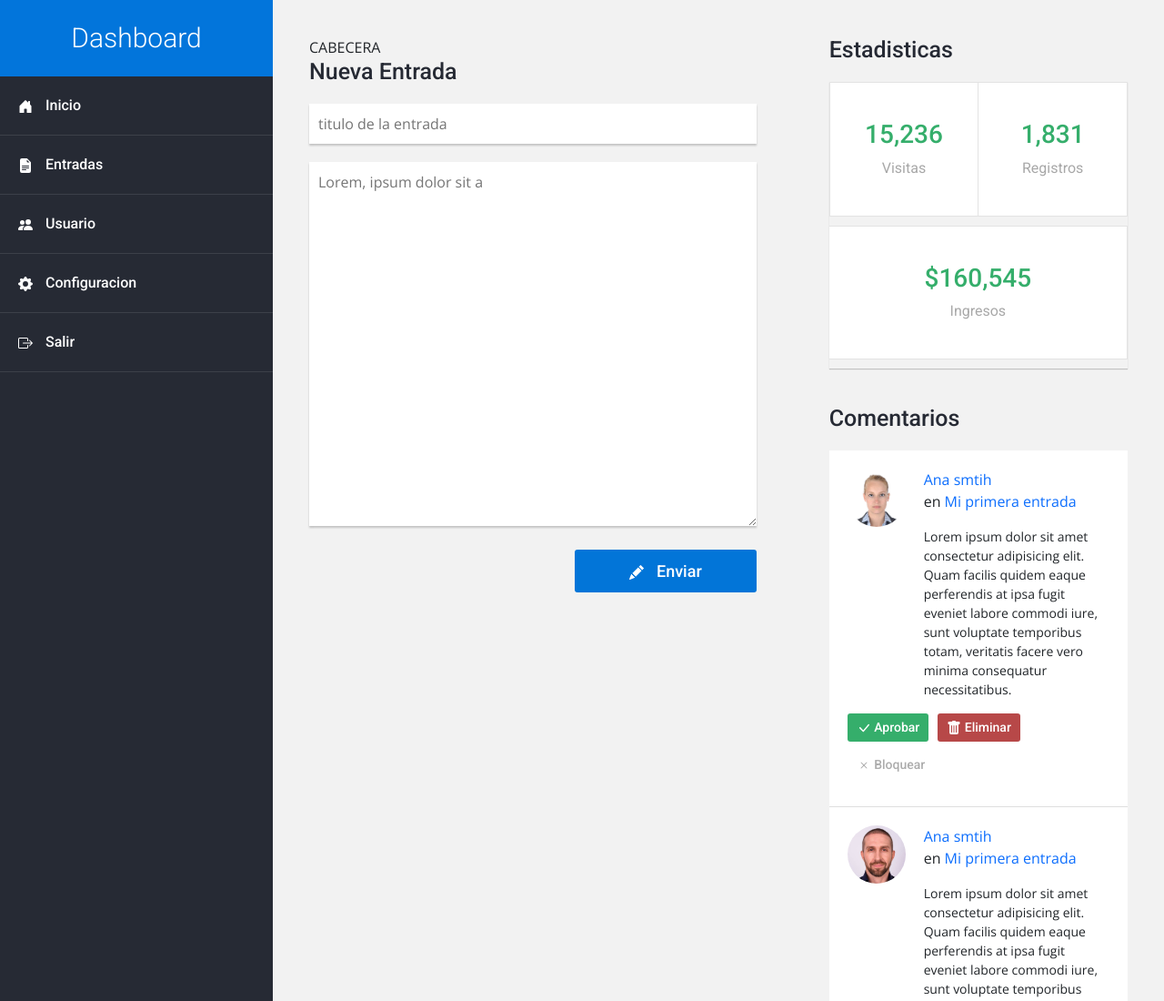
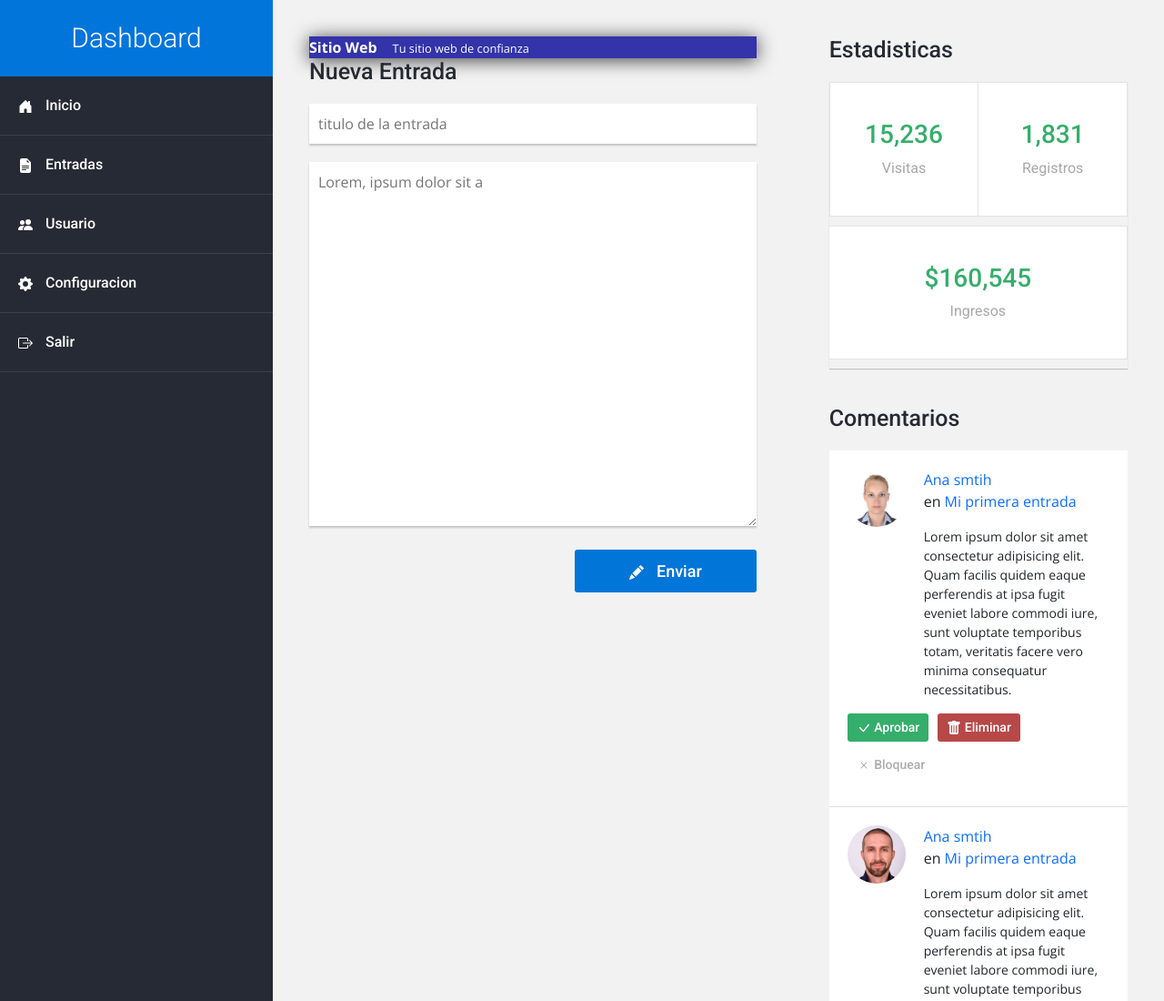
Before and after one commit to osmely10/4.Bootstrap, a plain HTML site: page Practicas/Dashboard/Index.html in a window 1280 px wide. Shown: the top 1100 px of the page at 91% size. Drawn offline with nearby package versions, Linux system fonts and the light colour scheme.

Commit message:
Cambios a la cabecera

```diff
--- a/Practicas/Dashboard/Index.html
+++ b/Practicas/Dashboard/Index.html
@@ -57,7 +57,10 @@
                 <div class="row">
                     <div class="columna col-12 col-lg-7">
                         <div class="widget nueva_entrada">
-                            <div id="cabecera">CABECERA</div>
+                            <div id="cabecera">
+                                Sitio Web
+                                <span id="tagline">Tu sitio web de confianza</span>
+                            </div>
                             <h3 class="titulo">Nueva Entrada</h3>
                             <form action="">
                                 <input type="text" placeholder="titulo de la entrada"/>
--- a/Practicas/Dashboard/css/estilos.css
+++ b/Practicas/Dashboard/css/estilos.css
@@ -202,6 +202,21 @@ a {
 .main .comentarios .comentario .botones .eliminar:hover {background: #c9302c;}
 .main .comentarios .comentario .botones .bloquear:hover {color: #fff; background: #acacac;}
 
+#cabecera {
+    background: #33a;
+    box-shadow: 0px 2px 20px 0px rgba(0, 0, 0, 0.75);
+    color: white;
+    font-weight: bold;
+    margin: 0;
+    padding: 0.5m;
+}
+
+#cabecera #tagline {
+    padding: 0 0 0 1em;
+    font-weight: normal;
+    font-size: 0.8em;
+}
+
 /* --- MEDIAQUERIES --- */
 /* Dispositivo xs */
 @media screen and (max-width:320px){
```
